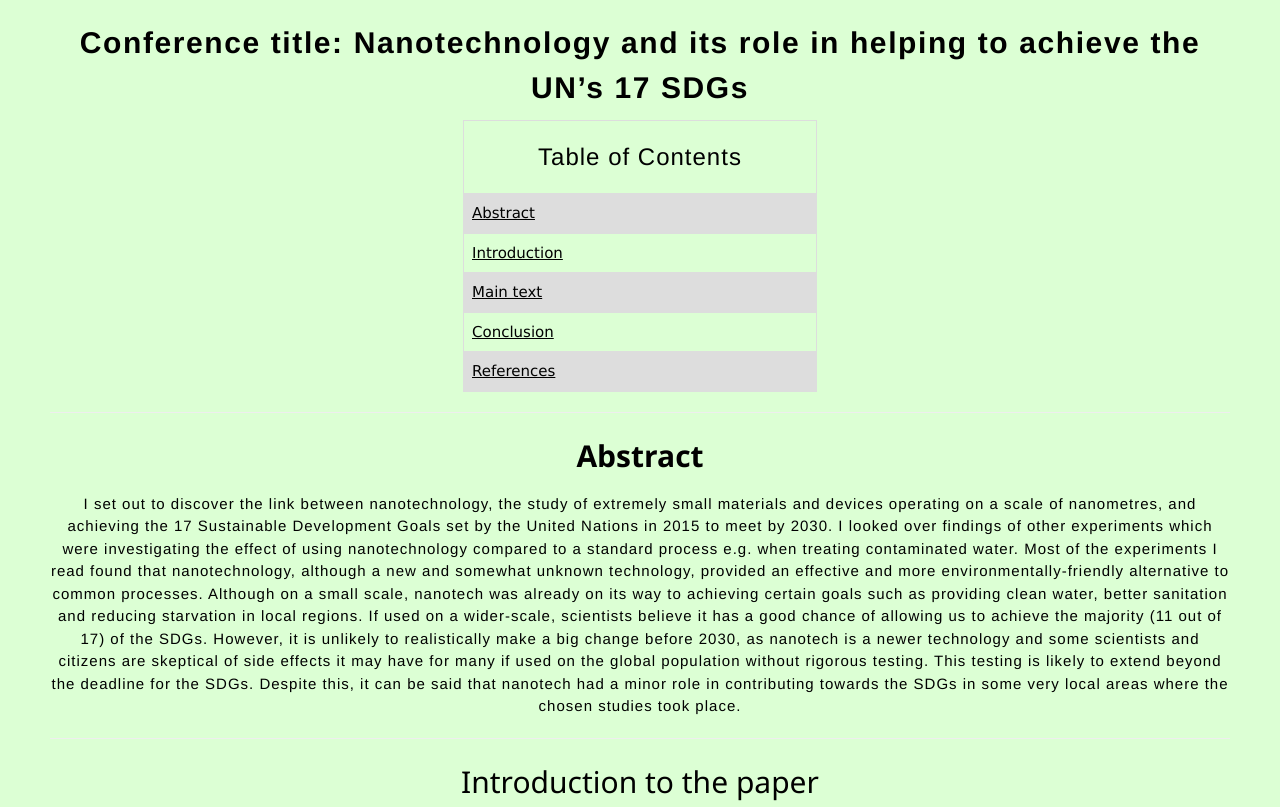
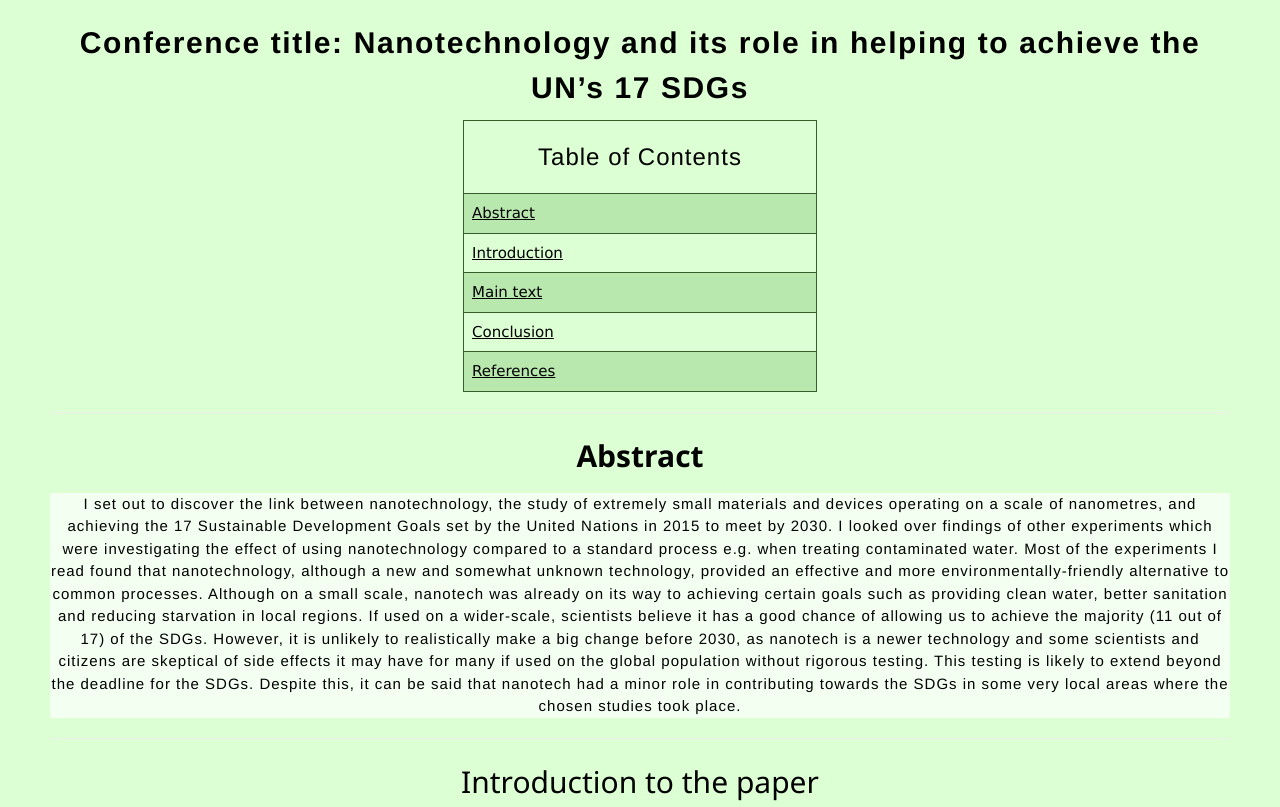
Before and after one commit to FEPSFY6981975/FY6981975, a plain HTML site: page index.html in a window 1280 px wide. Shown: the part 440-1247 px from the top of the page. Drawn offline with nearby package versions, Linux system fonts and the light colour scheme.

Commit message:
Refactor HTML structure and styling for clarity

```diff
--- a/index.html
+++ b/index.html
@@ -35,13 +35,13 @@
 </table>
 
 <hr>
-<h2 id="Abstract_Title"> Abstract </h2>
+<h2 id="Abstract_Title">Abstract</h2>
 <p>
     I set out to discover the link between nanotechnology, the study of extremely small materials and devices operating on a scale of nanometres, and achieving the 17 Sustainable Development Goals set by the United Nations in 2015 to meet by 2030. I looked over findings of other experiments which were investigating the effect of using nanotechnology compared to a standard process e.g. when treating contaminated water. Most of the experiments I read found that nanotechnology, although a new and somewhat unknown technology, provided an effective and more environmentally-friendly alternative to common processes. Although on a small scale, nanotech was already on its way to achieving certain goals such as providing clean water, better sanitation and reducing starvation in local regions. If used on a wider-scale, scientists believe it has a good chance of allowing us to achieve the majority (11 out of 17) of the SDGs. However, it is unlikely to realistically make a big change before 2030, as nanotech is a newer technology and some scientists and citizens are skeptical of side effects it may have for many if used on the global population without rigorous testing. This testing is likely to extend beyond the deadline for the SDGs. Despite this, it can be said that nanotech had a minor role in contributing towards the SDGs in some very local areas where the chosen studies took place.
 </p>
 
 <hr>
-<h2 id="Introduction"> Introduction to the paper </h2>
+<h2 id="Introduction">Introduction to the paper</h2>
 
  <p id="Intro_Text1">
         In 2015, an international organisation composed of 193 member states, named <a href="https://www.un.org/en/about-us">United Nations</a>, agreed upon a Sustainable Development Goal (SDGs for short) Agenda to work towards for 2030.
@@ -130,24 +130,18 @@ As explored through the multiple studies, nanotechnology has presented itself as
     }
 
     td, th {
-
-      border: 1px solid #dddddd;
+      border: 1px solid #365e2d;
       text-align: left;
       padding: 8px;
-
     }
 
     tr:nth-child(even) {
-
-      background-color: #dddddd;
-
+      background-color: #b9e8ae;
     }
 
     #Contents {
-
       margin-left: auto;
       margin-right: auto;
-
     }
 
  body {
@@ -160,6 +154,7 @@ As explored through the multiple studies, nanotechnology has presented itself as
 	 text-align: center;
 	 font-family: "Helvetica";
 	 letter-spacing: 1px;
+	 background-color: #f3fff0;
  }
 
     h4 {
@@ -190,7 +185,6 @@ As explored through the multiple studies, nanotechnology has presented itself as
       font-family: "Helvetica";
       letter-spacing: 1.6px;
       font-weight: bold;
-
     }
 
     #Abstract_Title {
@@ -198,7 +192,6 @@ As explored through the multiple studies, nanotechnology has presented itself as
       font-family: "Helvetica"
       letter-spacing: 1.5px;
       font-weight: bold;
-
     }
 
     #Introduction {
@@ -206,7 +199,6 @@ As explored through the multiple studies, nanotechnology has presented itself as
       font-family: "Helvetica"
       letter-spacing: 1.5px
       font-weight: bold;
-
     }
 
     #Main_Para_Title {
@@ -235,7 +227,6 @@ As explored through the multiple studies, nanotechnology has presented itself as
 <!-- Copilot gave me some pointers -->
 
     #Abstract_Text {
-
 		padding: 10px;
 		width: 75%;
 	    overflow-wrap: break-word;
@@ -243,7 +234,6 @@ As explored through the multiple studies, nanotechnology has presented itself as
 	    letter-spacing: 1.3px;
 	    line-height: 1.35;
 	    font-family: "Helvetica"
-
     }
 
     .Intro_Text {
@@ -255,7 +245,6 @@ As explored through the multiple studies, nanotechnology has presented itself as
       letter-spacing: 1.3px;
       line-height: 1.35;
       font-family: "Helvetica"
-
     }
 
     #waste_management {
@@ -267,7 +256,6 @@ As explored through the multiple studies, nanotechnology has presented itself as
       letter-spacing: 1.3px;
       line-height: 1.35;
       font-family: "Helvetica"
-
     }
 
     .agriculture {
```
Lines whose indentation alone changed are shown as unchanged.
